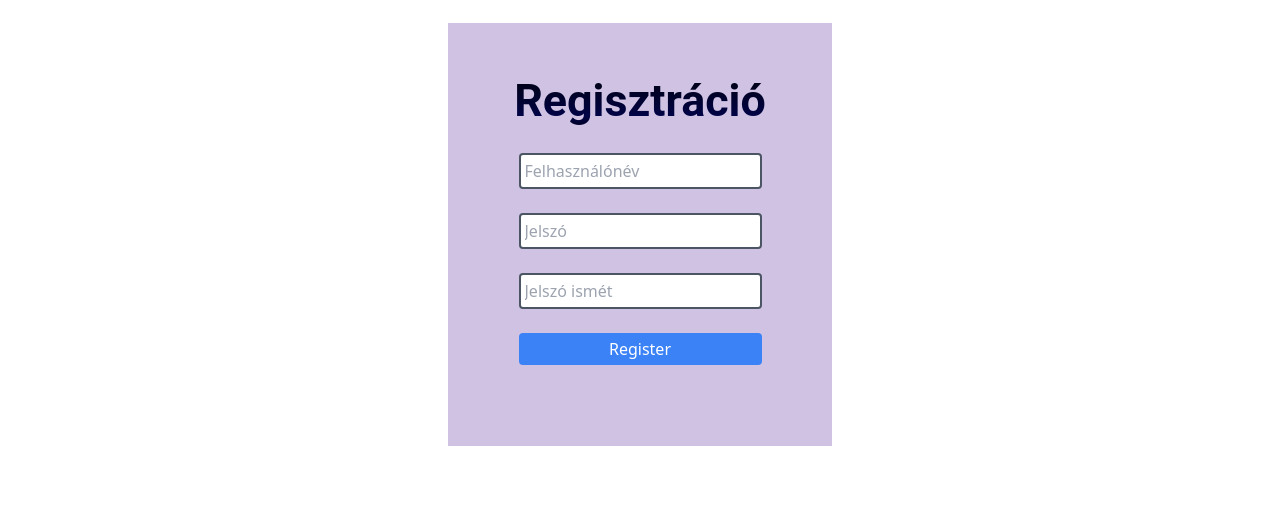
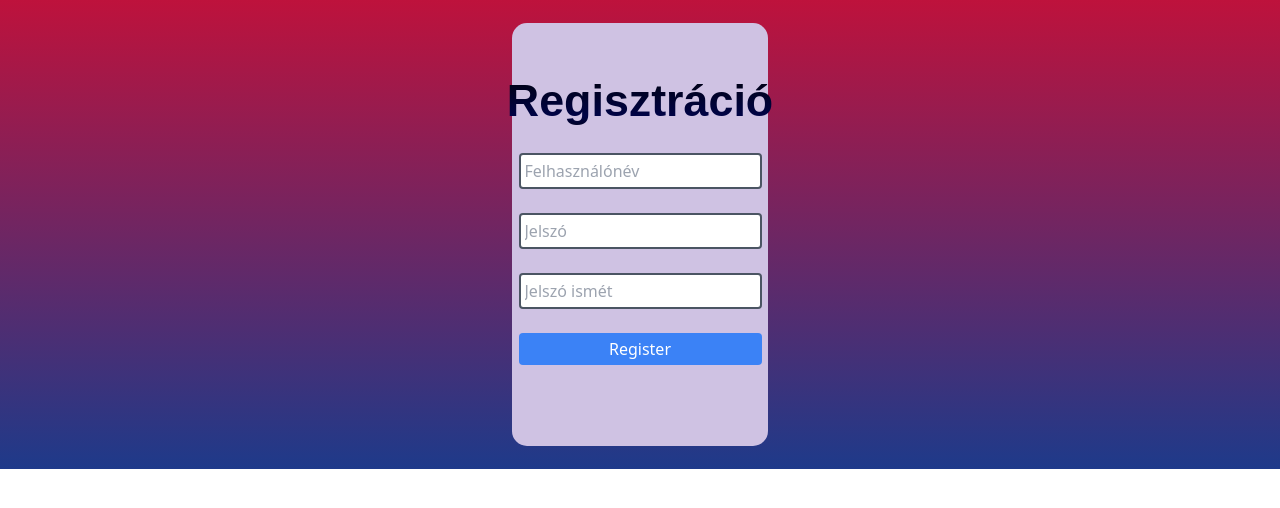
Before and after one commit to Timelya/--__---AmOnG-uS---__--, a Next.js app in the folder kód/: page /register in a window 1280 px wide. Shown: the top 508 px of the page. Built offline with nearby package versions, Linux system fonts and the light colour scheme; no server answers; the database is empty.

Commit message:
háttér elkezdve - hiba javítás kell!

```diff
--- a/kód/pages/register.tsx
+++ b/kód/pages/register.tsx
@@ -35,7 +35,6 @@ const Register: NextPage<User> = ({ users }) => {
   const refreshData = () => {
     router.replace(router.asPath);
   };
-
   function handleSubmit(data: FormData) {
     if (!data.name) {
       alert("Felhasználó név nem lehet üres");
@@ -61,6 +60,7 @@ const Register: NextPage<User> = ({ users }) => {
       return;
     }
     // CREATE
+
     data.password = sha256(data.password);
       fetch("api/create", {
       body: JSON.stringify(data),
@@ -75,15 +75,14 @@ const Register: NextPage<User> = ({ users }) => {
   }
   return (
     <>
+      <div className="background: bg-gradient-to-t from-blue-900 to-rose-700 ...">
         <div className="grid place-items-start md:place-items-center ...">
-    <div className="square">
             <Head>
-        <title>Regisztráció</title>
+              <title className="bg-gradient-to-b from-black via-indigo-900 to-black ...">Regisztráció</title>
               <meta name="description" content="Generated by create next app" />
               <link rel="icon" href="/favicon.ico" />
             </Head>
-
-
+            <div className="square grid place-items-start md:place-items-center ...">
             <h1 id="regText" className="m-4 text-2xl font-bold text-center">Regisztráció</h1>
 
             <form
@@ -118,7 +117,10 @@ const Register: NextPage<User> = ({ users }) => {
                 Register{" "}
               </button>
             </form>
-      </div></div>
+            </div>
+          </div>
+
+          </div>
     </>
   );
 };
--- a/kód/styles/globals.css
+++ b/kód/styles/globals.css
@@ -1,17 +1,10 @@
         @tailwind base;
         @tailwind components;
         @tailwind utilities;
-        head {
-            background-color: bg-white;
-        }
-
-        body {
-            background-color: bg-white;
-        }
 
         #regText {
             /* Regisztrálj cim felirat */
-            font-family: 'Roboto';
+            font-family: 'arial';
             font-style: normal;
             font-size: 280%;
             line-height: 160%;
@@ -19,6 +12,7 @@
             background: linear-gradient(180deg, #000000 0.01%, #000346 71.02%, #000000 100%);
             -webkit-text-fill-color: transparent;
             background-clip: text;
+
         }
 
         .square {
@@ -27,7 +21,8 @@
             display: block;
             padding-bottom: 10%;
             padding-top: 2%;
-            width: 30%;
+            width: 20%;
             height: 90%;
             background: linear-gradient(0deg, #CFC2E3, #CFC2E3);
+            border-radius: 15px;
         }
```
Also changed, not shown: 2 other files (tests, documents, lock files or other folders). Lines whose indentation alone changed are shown as unchanged.
